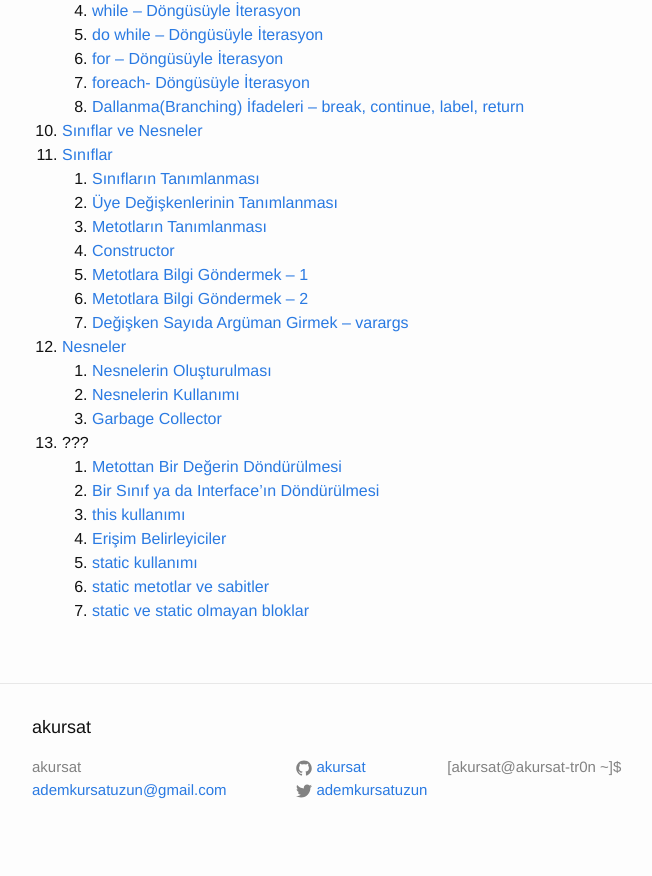
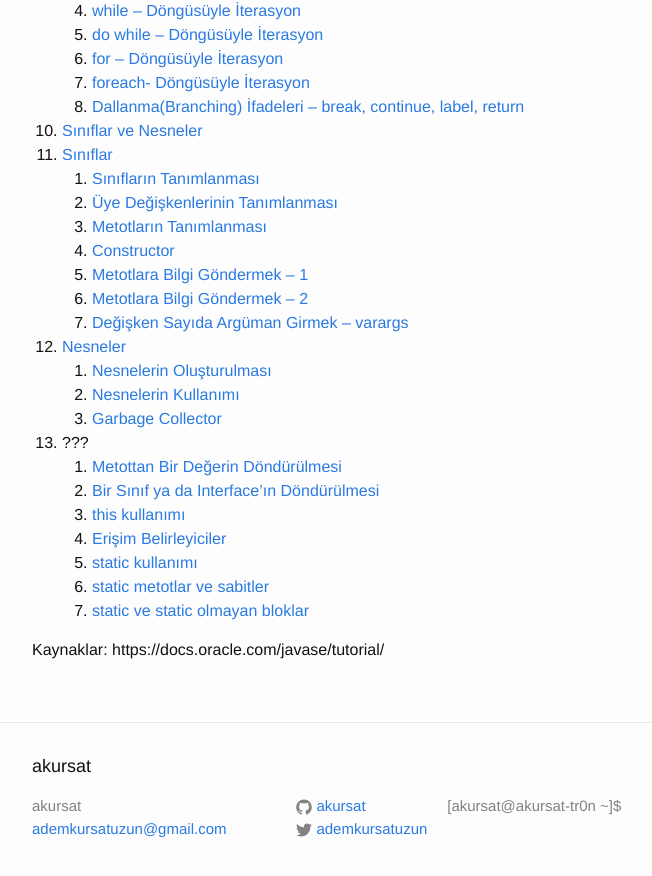
Before and after one commit to akursat/akursat.github.io, a Jekyll site: the page built from javase.md, in a window 1280 px wide and 900 px high, scrolled down 927 px. Shown: the top 876 px of the window, without its empty margins (238-890 px from the left). Built offline with Jekyll 4.4.1, drawn with Linux system fonts in a browser that asks for light colours; part of the change alters nothing that is shown.

Commit message:
Update javase.md

```diff
--- a/javase.md
+++ b/javase.md
@@ -55,3 +55,5 @@ Java 8 kapsayan yazıları bu listeyede ekleyeceğim. Zor bulduğunuz, anlamadı
 	5. [static kullanımı](https://akursat.github.io/java/java%20se/2016/01/30/13-5-static-kullanimi.html)
 	6. [static metotlar ve sabitler](https://akursat.github.io/java/java%20se/2016/01/30/13-6-static-metotlar-ve-sabitler.html)
 	7. [static ve static olmayan bloklar](https://akursat.github.io/java/java%20se/2016/02/05/13-7-static-ve-static-olmayan-bloklar.html)
+
+Kaynaklar: https://docs.oracle.com/javase/tutorial/
```
